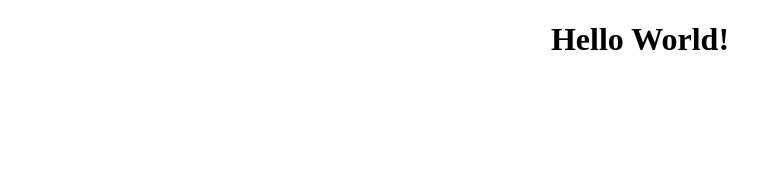
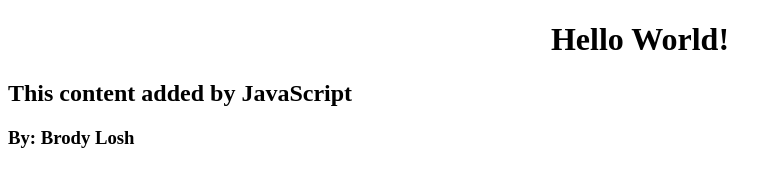
Before and after one commit to brodylosh/my-personal-website, a plain HTML site: page index.html in a window 1280 px wide. Shown: the whole page, without its empty margins (0-782 px from the left). Drawn offline with Linux system fonts and the light colour scheme.

Commit message:
add script.js, connect to index.html

```diff
--- a/index.html
+++ b/index.html
@@ -6,5 +6,6 @@
   </head>
   <body>
     <h1>Hello World!</h1>
+    <script src="./script.js"></script>
   </body>
 </html>
--- /dev/null
+++ b/script.js
@@ -0,0 +1,9 @@
+const h2 = document.createElement("h2");
+h2.textContent = "This content added by JavaScript";
+
+document.querySelector("body").appendChild(h2);
+
+const h3 = document.createElement('h3');
+h3.textContent = "By: Brody Losh";
+
+document.querySelector("body").appendChild(h3);
```
